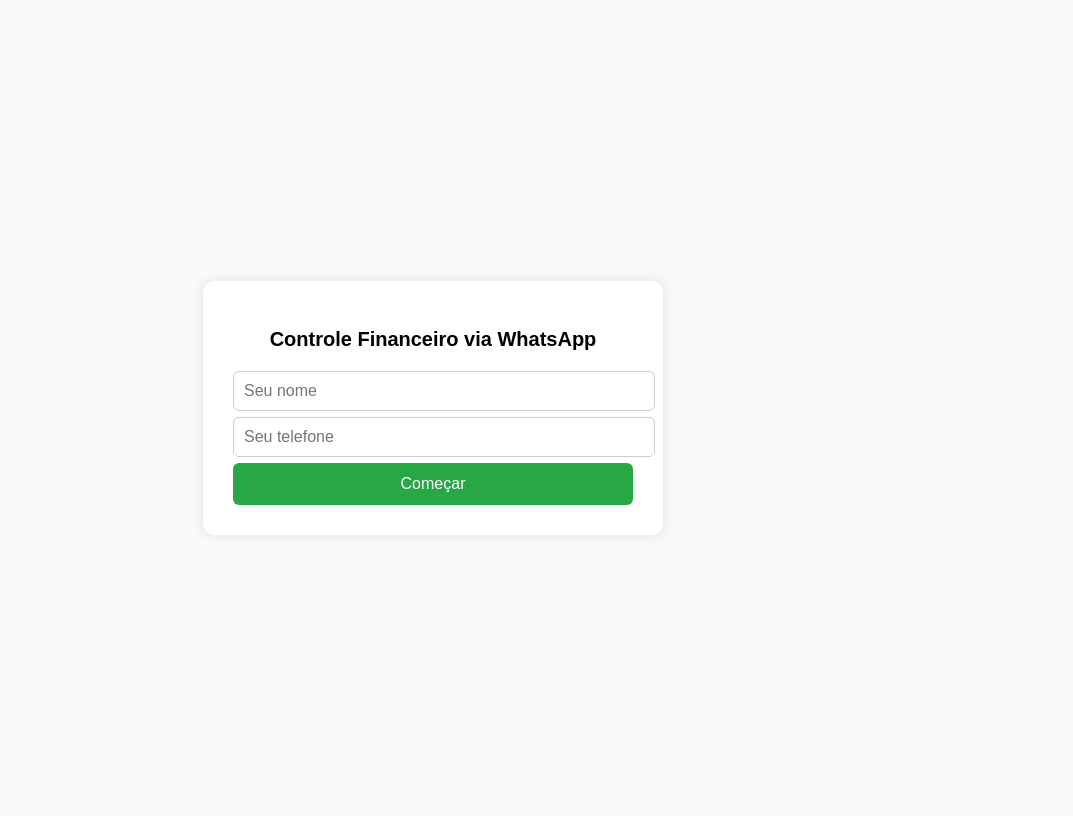
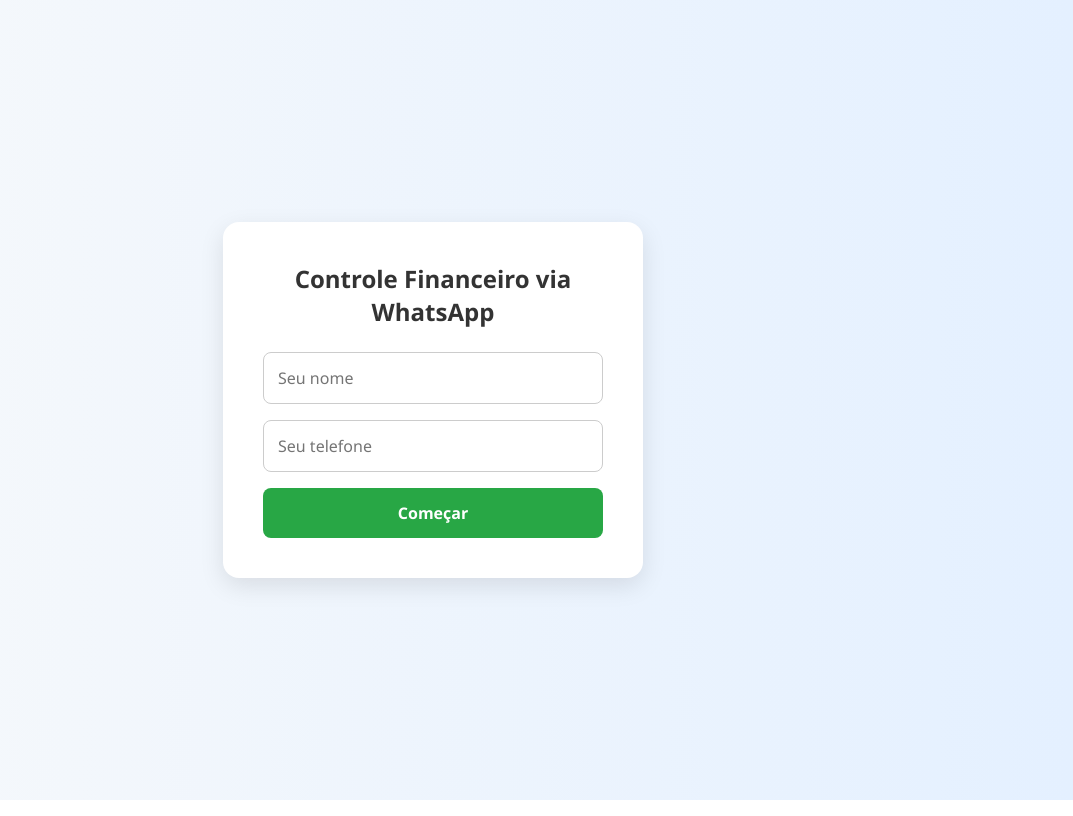
Before and after one commit to anatomaselli/finjudge, a plain HTML site: page frontend/index.html in a window 1280 px wide. Shown: the whole page, without its empty margins (207-1280 px from the left). Drawn offline with Linux system fonts and the light colour scheme.

Commit message:
Atualiza layout do formulário e melhorias visuais

```diff
--- a/frontend/index.html
+++ b/frontend/index.html
@@ -6,7 +6,7 @@
   <link rel="stylesheet" href="style.css">
 </head>
 <body>
-  <form>
+  <form class="container">
     <h2>Controle Financeiro via WhatsApp</h2>
 
     <input type="text" id="nome" placeholder="Seu nome" />
--- a/frontend/style.css
+++ b/frontend/style.css
@@ -1,46 +1,66 @@
+/* Reset básico */
+* {
+  box-sizing: border-box;
+  margin: 0;
+  padding: 0;
+  font-family: 'Segoe UI', Tahoma, Geneva, Verdana, sans-serif;
+}
+
 body {
-  font-family: Arial, sans-serif;
-  background-color: #f8f9fa;
+  background: linear-gradient(to right, #f7f9fb, #e4f0ff);
   display: flex;
   justify-content: center;
   align-items: center;
   height: 100vh;
 }
 
-form {
-  background: #fff;
-  padding: 30px;
-  border-radius: 12px;
-  box-shadow: 0 0 12px rgba(0, 0, 0, 0.1);
+.container {
+  background-color: #ffffff;
+  padding: 40px;
+  border-radius: 16px;
+  box-shadow: 0 8px 24px rgba(0, 0, 0, 0.1);
   width: 100%;
-  max-width: 400px;
+  max-width: 420px;
+  transition: transform 0.3s ease;
+}
+
+.container:hover {
+  transform: translateY(-2px);
 }
 
 h2 {
-  margin-bottom: 20px;
-  font-size: 20px;
   text-align: center;
+  margin-bottom: 24px;
+  color: #333;
 }
 
 input {
-  display: block;
   width: 100%;
-  padding: 10px;
-  margin-bottom: 6px;
+  padding: 14px;
+  margin-bottom: 16px;
   border: 1px solid #ccc;
-  border-radius: 6px;
+  border-radius: 8px;
   font-size: 16px;
+  transition: border 0.2s ease;
+}
+
+input:focus {
+  outline: none;
+  border-color: #0078d4;
+  background-color: #f0faff;
 }
 
 button {
+  width: 100%;
+  padding: 14px;
   background-color: #28a745;
   color: white;
-  padding: 12px;
+  font-size: 16px;
+  font-weight: bold;
   border: none;
-  border-radius: 6px;
-  width: 100%;
-  font-size: 16px;
+  border-radius: 8px;
   cursor: pointer;
+  transition: background 0.3s ease;
 }
 
 button:hover {
@@ -48,8 +68,8 @@
 }
 
 .erro-msg {
-  color: #d9534f;
-  font-size: 0.9em;
-  margin-bottom: 10px;
+  color: #d93025;
+  font-size: 14px;
+  margin-bottom: 12px;
   display: none;
 }
```
